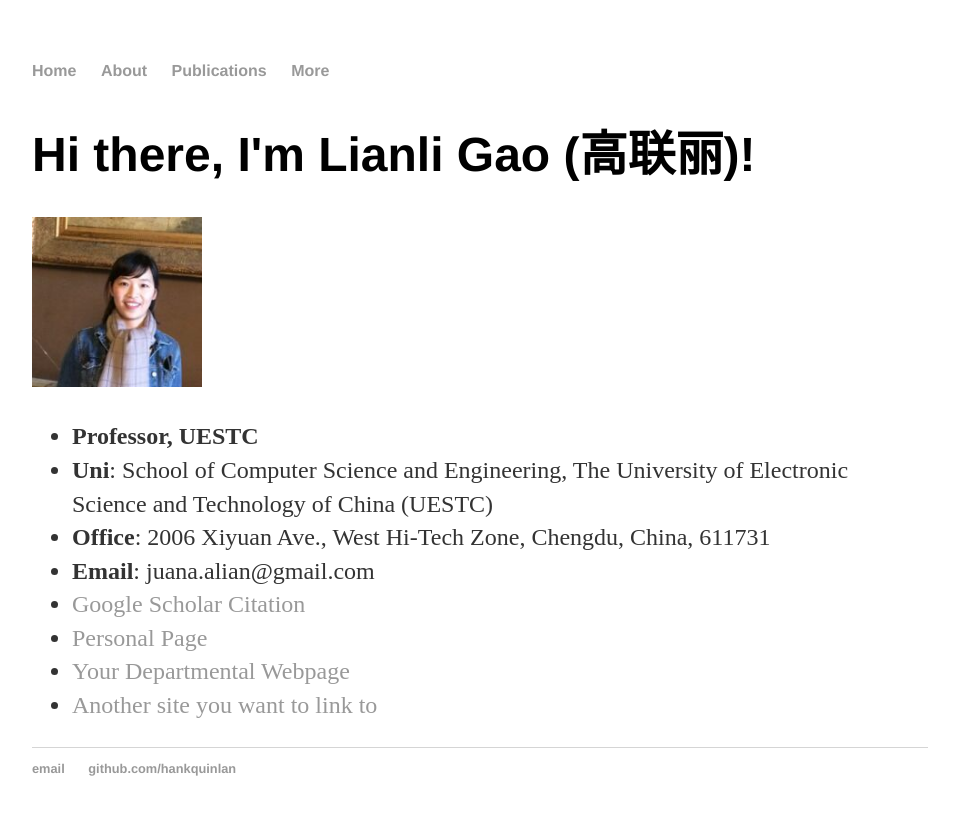
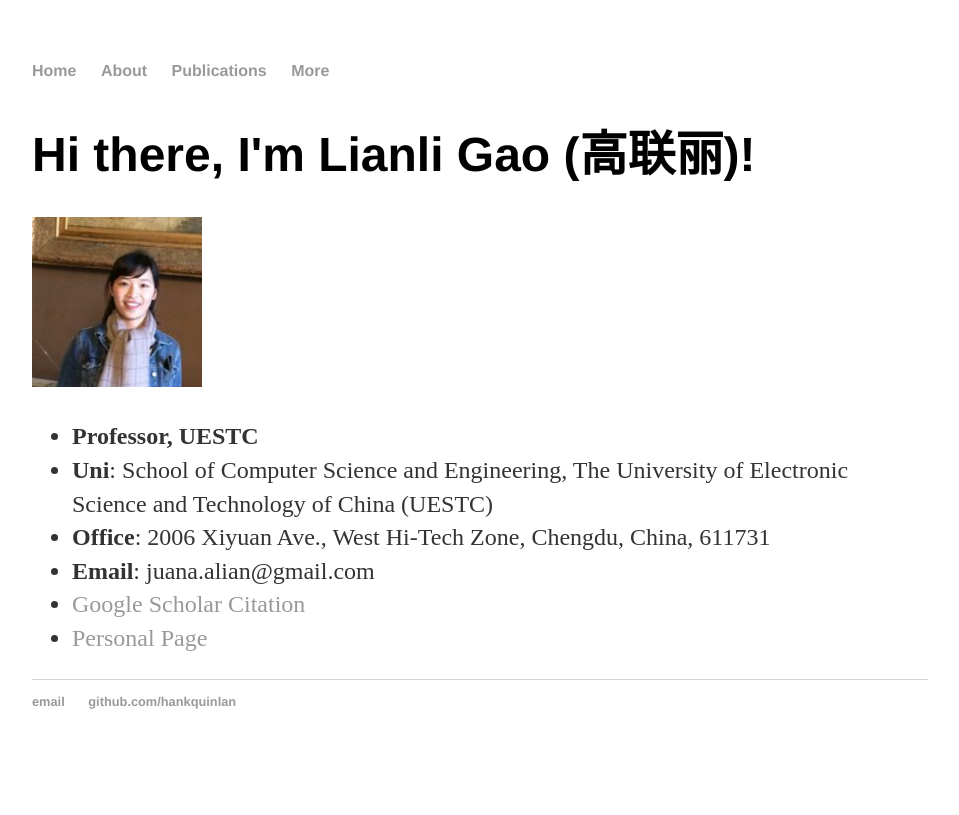
Before and after one commit to lianliGao/lianligao.github.io, a Jekyll site: the page built from index.html, in a window 1280 px wide. Shown: the top 815 px of the page, without its empty margins (160-1119 px from the left). Built offline with Jekyll 4.4.1, drawn with Linux system fonts in a browser that asks for light colours.

Commit message:
Update index.html

```diff
--- a/index.html
+++ b/index.html
@@ -12,9 +12,7 @@ title: Lianli Gao
 					<li><b> Office</b>: 2006 Xiyuan Ave., West Hi-Tech Zone, Chengdu, China, 611731 </li>
 					<li> <b>Email</b>: juana.alian@gmail.com </li>
 					<li><a href="https://scholar.google.com/citations?user=zsm2dpYAAAAJ&hl=en">Google Scholar Citation</a></li>
-					<li><a href="https://lianligao.github.io/" font color="#0000ff">Personal Page</a></li>
-				<li><a href="#">Your Departmental Webpage</a></li>
-				<li><a href="#">Another site you want to link to</a></li>
+					<li font color="#0000ff"><a href="https://lianligao.github.io/" >Personal Page</a></li>
 				</ul>
 			</p>
 </div>
```
